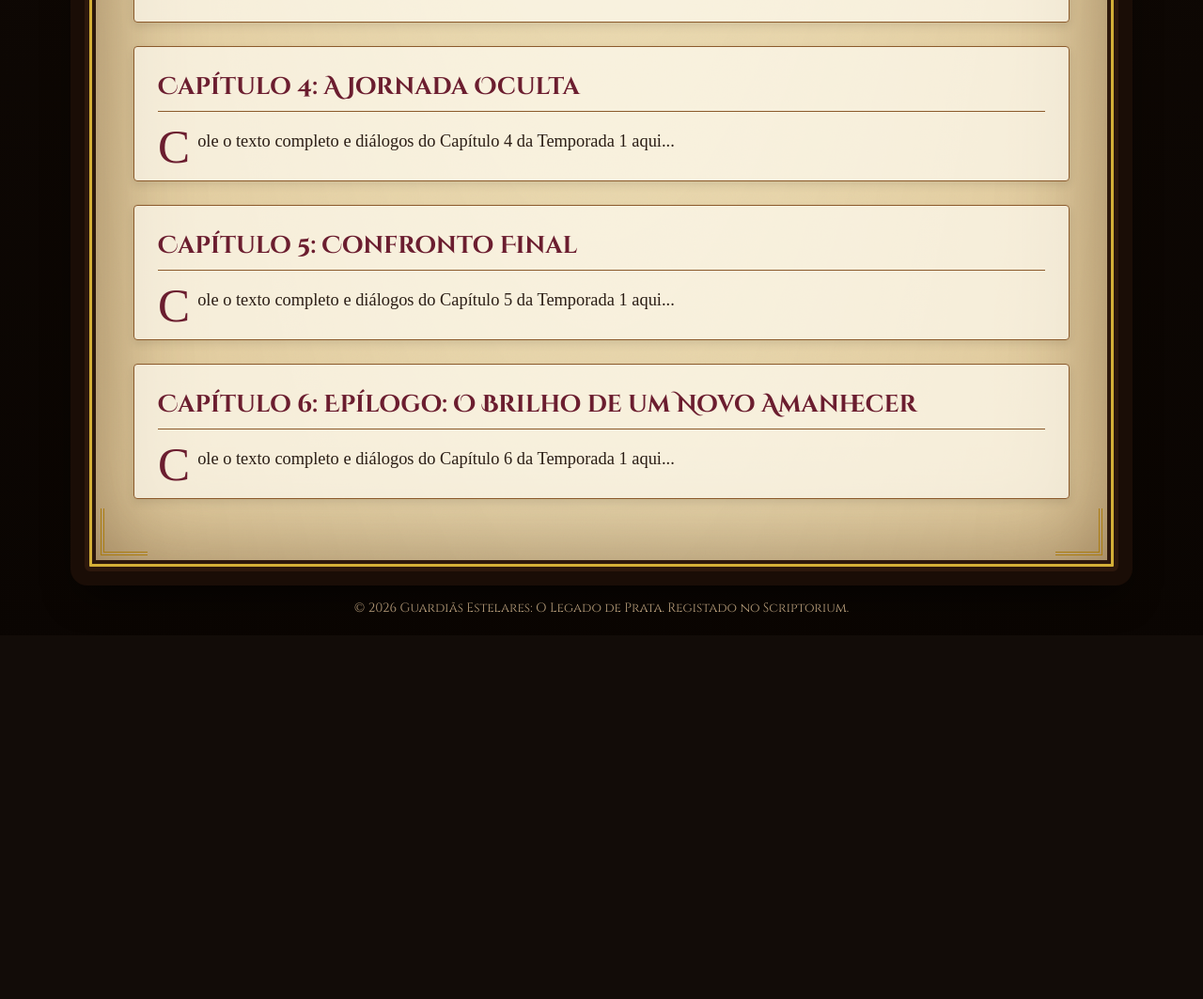
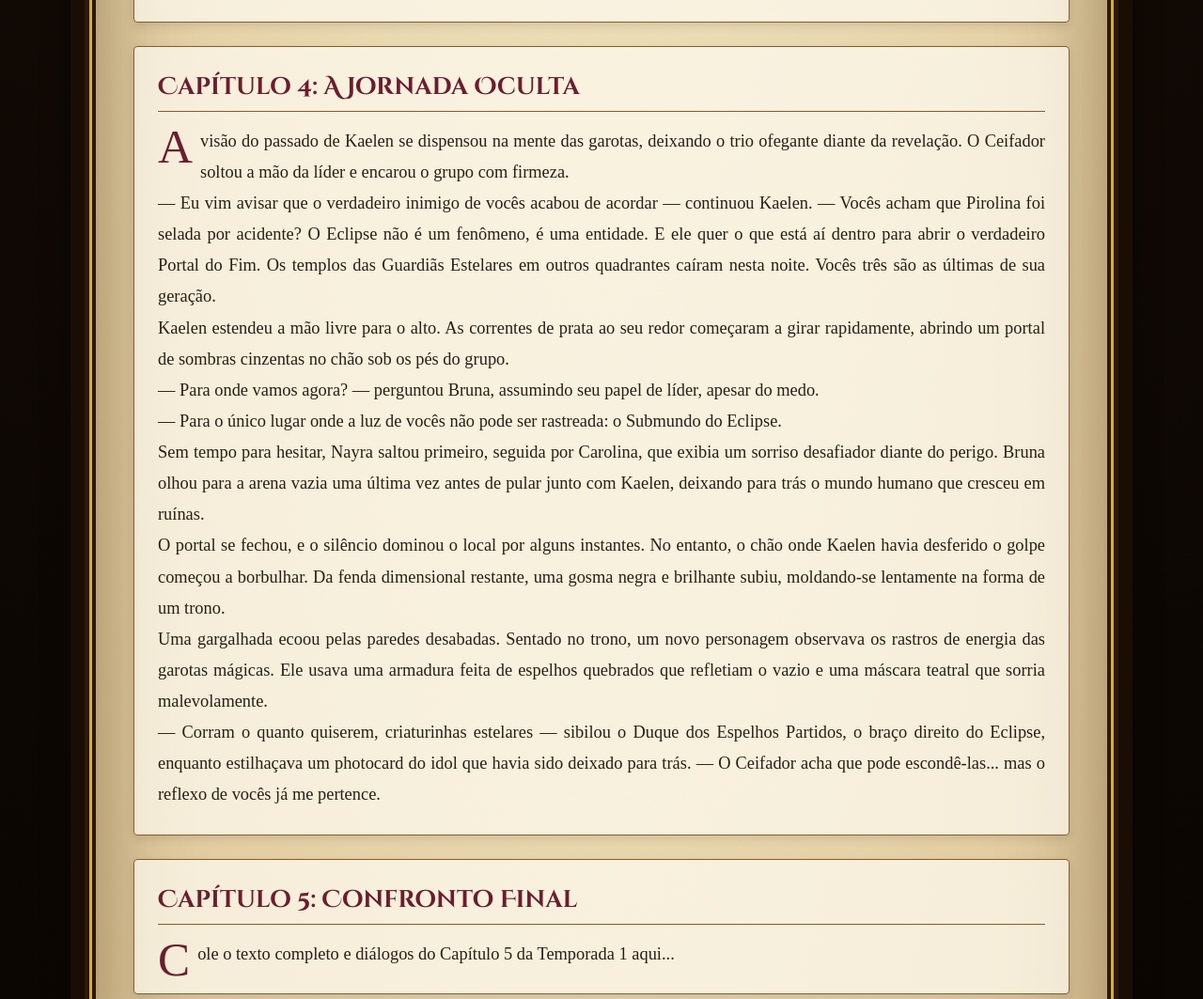
Before and after one commit to Williammmlimaaa/scriptorium, a plain HTML site: page index.html in a window 1280 px wide. Shown: the part 6400-7463 px from the top of the page at 94% size. Before the commit the page ends 7076 px from the top, so only its background shows below. Drawn offline with Linux system fonts and the light colour scheme; a web font is replaced by a local one.

Commit message:
Update index.html

```diff
--- a/index.html
+++ b/index.html
@@ -390,7 +390,16 @@
 
       <div class="chapter-card">
         <h2>Capítulo 4: A Jornada Oculta</h2>
-        <p>Cole o texto completo e diálogos do Capítulo 4 da Temporada 1 aqui...</p>
+        <p>A visão do passado de Kaelen se dispensou na mente das garotas, deixando o trio ofegante diante da revelação. O Ceifador soltou a mão da líder e encarou o grupo com firmeza.
+         — Eu vim avisar que o verdadeiro inimigo de vocês acabou de acordar — continuou Kaelen. — Vocês acham que Pirolina foi selada por acidente? O Eclipse não é um fenômeno, é uma entidade. E ele quer o que está aí dentro para abrir o verdadeiro Portal do Fim. Os templos das Guardiãs Estelares em outros quadrantes caíram nesta noite. Vocês três são as últimas de sua geração.
+         Kaelen estendeu a mão livre para o alto. As correntes de prata ao seu redor começaram a girar rapidamente, abrindo um portal de sombras cinzentas no chão sob os pés do grupo.
+         — Para onde vamos agora? — perguntou Bruna, assumindo seu papel de líder, apesar do medo.
+         — Para o único lugar onde a luz de vocês não pode ser rastreada: o Submundo do Eclipse.
+         Sem tempo para hesitar, Nayra saltou primeiro, seguida por Carolina, que exibia um sorriso desafiador diante do perigo. Bruna olhou para a arena vazia uma última vez antes de pular junto com Kaelen, deixando para trás o mundo humano que cresceu em ruínas.
+         O portal se fechou, e o silêncio dominou o local por alguns instantes. No entanto, o chão onde Kaelen havia desferido o golpe começou a borbulhar. Da fenda dimensional restante, uma gosma negra e brilhante subiu, moldando-se lentamente na forma de um trono.
+         Uma gargalhada ecoou pelas paredes desabadas. Sentado no trono, um novo personagem observava os rastros de energia das garotas mágicas. Ele usava uma armadura feita de espelhos quebrados que refletiam o vazio e uma máscara teatral que sorria malevolamente.
+         — Corram o quanto quiserem, criaturinhas estelares — sibilou o Duque dos Espelhos Partidos, o braço direito do Eclipse, enquanto estilhaçava um photocard do idol que havia sido deixado para trás. — O Ceifador acha que pode escondê-las... mas o reflexo de vocês já me pertence.
+</p>
       </div>
 
       <div class="chapter-card">
```
